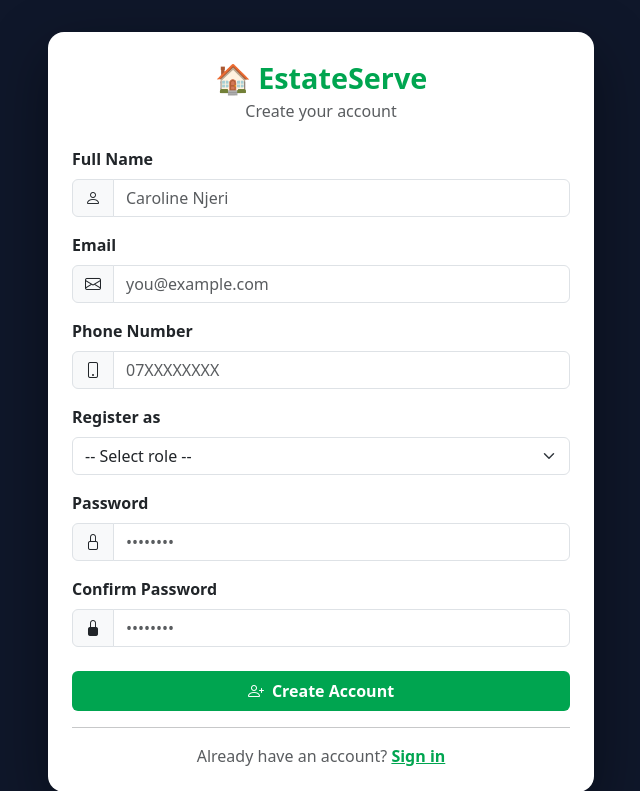
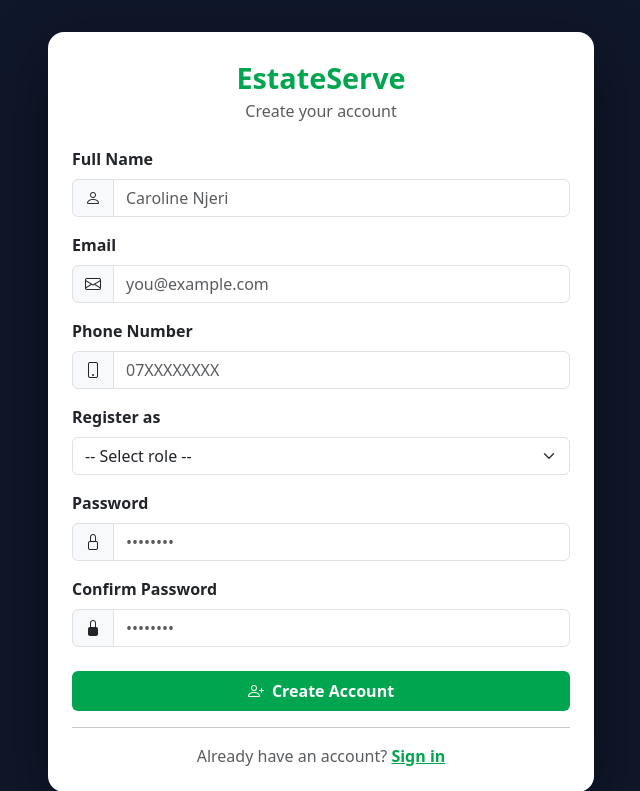
Before and after one commit to Carole-nj/estateserve, a PHP site: page /estateserve/register.php in a window 1280 px wide. Shown: the top 791 px of the page, without its empty margins (319-959 px from the left). Run offline with PHP 8.4, Linux system fonts and the light colour scheme.

Commit message:
Remove emoji from branding in login and register pages for consistency

```diff
--- a/index.php
+++ b/index.php
@@ -98,7 +98,7 @@ if (isLoggedIn()) redirectByRole();
   <div class="container position-relative" style="z-index:1">
     <div class="row align-items-center">
       <div class="col-lg-6">
-        <div class="hero-badge">🇰🇪 Built for Kenyan Estates</div>
+        <div class="hero-badge">🇰 Built for Kenyan Estates</div>
         <h1 class="hero-title">All Your Estate Services, <span>One Platform</span></h1>
         <p class="hero-sub mt-3 mb-4">Book laundry, car washing, grocery shopping, house cleaning, plumbing, food delivery, and salon services — all from one place. Pay simulated M-Pesa. Track in real time.</p>
         <div class="d-flex gap-3 flex-wrap">
--- a/login.php
+++ b/login.php
@@ -49,7 +49,7 @@ if ($_SERVER['REQUEST_METHOD'] === 'POST') {
       <div class="col-md-5">
         <div class="card p-4">
           <div class="text-center mb-4">
-            <div class="brand">🏠 EstateServe</div>
+            <div class="brand">EstateServe</div>
             <p class="text-muted mb-0">Sign in to your account</p>
           </div>
 
--- a/register.php
+++ b/register.php
@@ -57,7 +57,7 @@ if ($_SERVER['REQUEST_METHOD'] === 'POST') {
       <div class="col-md-6">
         <div class="card p-4">
           <div class="text-center mb-4">
-            <div class="brand">🏠 EstateServe</div>
+            <div class="brand">EstateServe</div>
             <p class="text-muted mb-0">Create your account</p>
           </div>
 
```
